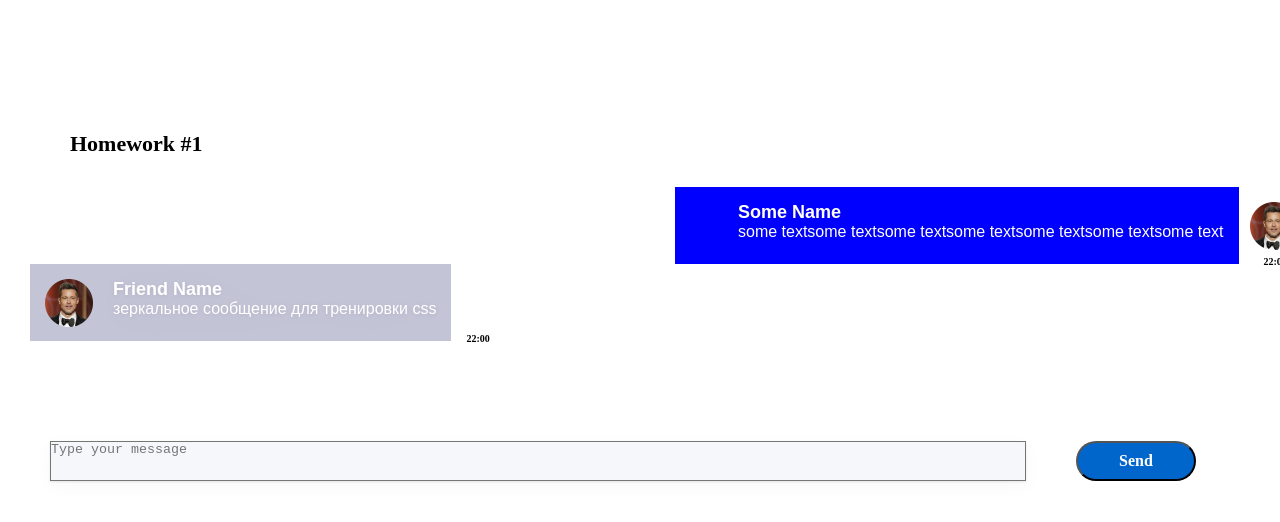
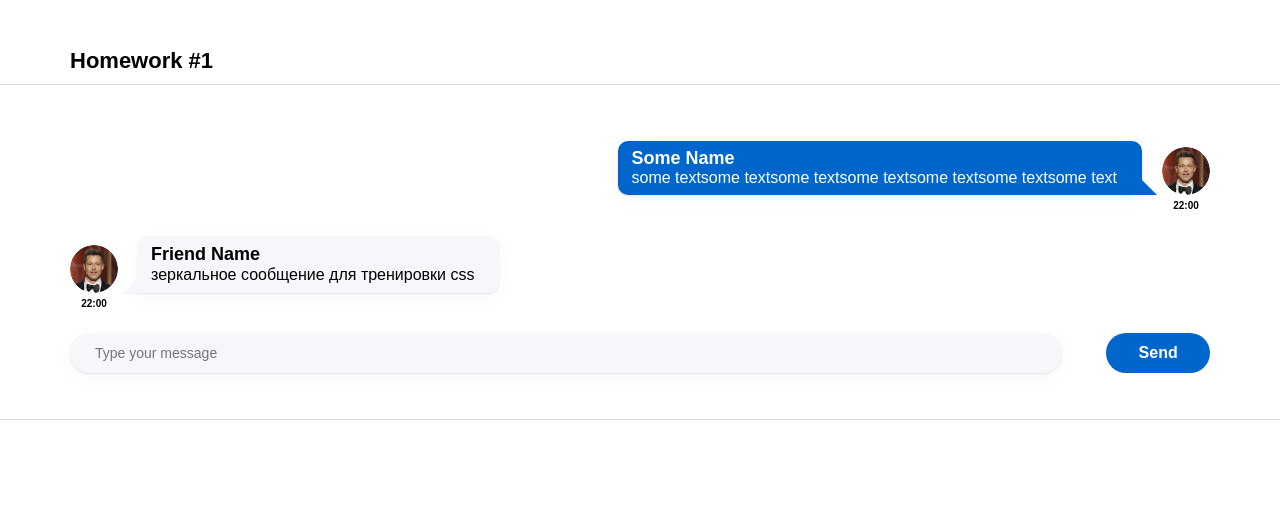
Before and after one commit to Wowaxur/homeworks-02-sprint, a React (Create React App) app: page / in a window 1280 px wide. Shown: the top 522 px of the page. Built offline with nearby package versions, Linux system fonts and the light colour scheme.

Commit message:
hw1 27.12

```diff
--- a/package.json
+++ b/package.json
@@ -1,6 +1,6 @@
 {
   "name": "hws2",
-  "homepage": "http://IgnatZakalinsky.github.io/hws2",
+  "homepage": "https://Wowaxur.github.io/homeworks-02-sprint",
   "version": "0.1.0",
   "private": true,
   "dependencies": {
--- a/src/s1-main/App.module.css
+++ b/src/s1-main/App.module.css
@@ -1,24 +1,26 @@
 .App {
-    width: 1280px;
-    --header_height: 60px;
-    padding: 131px 0px 216px 0px;
 
 
 }
 
 .hw {
-    display: flex;
-    flex-direction: column;
-    gap: 100px;
-    padding: 30px;
+    box-sizing: border-box;
+    margin: 0;
 }
 
 .hwTitle {
-    margin-left: 70px;
-    color: #000;
-    font-family: Montserrat;
+    font-family: Montserrat,sans-serif;
     font-size: 22px;
-    font-style: normal;
     font-weight: 600;
-    line-height: normal;
+    line-height: 27px;
+    margin-bottom: 10px;
+    margin-top: 47px;
+    padding-left: 70px;
 }
+.messageBlock{
+    border: 1px solid #d9d9d9;
+    border-left: none;
+    border-right: none;
+    min-height: 336px;
+    padding: 32px 70px;
+}
--- a/src/s2-homeworks/hw01/HW1.tsx
+++ b/src/s2-homeworks/hw01/HW1.tsx
@@ -59,13 +59,14 @@ const HW1 = () => {
             <div className={s2.hwTitle}>Homework #1</div>
             <div className={s2.hw}>
                 {/*проверка отображения (не менять)*/}
-                <div>
+                <div className={s2.messageBlock}>
                     <Message message={message0} />
                     <FriendMessage message={friendMessage0} />
+                    <MessageSender M={Message} />
                 </div>
 
                 {/*для автоматической проверки дз (не менять)*/}
-                <MessageSender M={Message} />
+
             </div>
         </div>
     )
--- a/src/s2-homeworks/hw01/friend-message/FriendMessage.module.css
+++ b/src/s2-homeworks/hw01/friend-message/FriendMessage.module.css
@@ -1,63 +1,74 @@
 .friendMessage {
-
-    margin-right: auto;
-        display: flex;
-        max-width: 575px;
-        height: 77px;
+    align-items: flex-start;
+    display: flex;
+    flex-direction: column;
+    margin: 24px 0 23px;
 }
 
 .friendImageAndText {
-    width: auto;
-    padding: 15px;
+    align-items: flex-end;
     display: flex;
-    justify-content: right;
-    background-color: #c4c4d7;
-    gap: 10px;
+    max-width: 70%;
 }
 
 .friendImageAndText img {
+    border-radius: 50%;
+    height: 48px;
     width: 48px;
-    height: 48px;
+}
+
+.friendText {
+    background-color: #f5f7fb;
+    border-radius: 10px 10px 10px 0;
+    box-shadow: 0 5px 20px rgba(29,33,38,.03), 0 1px 2px rgba(29,33,38,.1);
+    display: flex;
+    flex-direction: column;
+    margin-left: 20px;
+    max-width: 100%;
+    padding: 7px 25px 8px 13px;
     position: relative;
 }
 
-.friendText {
-    margin-left: 10px;
-    height: 60px;
-    fill: #06C;
-    filter: drop-shadow(0px 1px 2px rgba(29, 33, 38, 0.10)) drop-shadow(0px 5px 20px rgba(29, 33, 38, 0.03));
-
-}
 
 .friendText:after {
-
+    border-bottom: 16px solid #f5f7fb;
+    border-left: 16px solid transparent;
+    border-right: 0 solid transparent;
+    bottom: 0;
+    box-shadow: 0 5px 20px rgba(29,33,38,.01), 0 1px 0 rgba(29,33,38,.05);
+    content: " ";
+    height: 0;
+    left: -15px;
+    position: absolute;
+    right: auto;
+    top: auto;
+    width: 0;
 }
 
 .friendName {
-    color: #FFF;
-    font-family: Montserrat, sans-serif;
+    font-family: Montserrat,sans-serif;
     font-size: 18px;
-    font-style: normal;
     font-weight: 600;
-    line-height: normal;
+    line-height: 22px;
+    text-align: start;
 }
 
 .friendMessageText {
-    color: #FFF;
-    font-family: Montserrat, sans-serif;
+    word-wrap: break-word;
+    font-family: Montserrat,sans-serif;
     font-size: 16px;
-    font-style: normal;
     font-weight: 400;
-    line-height: normal;
+    line-height: 20px;
+    white-space: pre-wrap;
+    white-space: -moz-pre-wrap;
 }
 
 .friendTime {
-    color: #000;
-    font-family: Montserrat;
+    font-family: Montserrat,sans-serif;
     font-size: 10px;
-    font-style: normal;
     font-weight: 600;
-    line-height: normal;
-    margin-top: 12%;
-    margin-left: 15px;
+    line-height: 12px;
+    margin-top: 5px;
+    text-align: center;
+    width: 48px;
 }
--- a/src/s2-homeworks/hw01/message-sender/MessageSender.module.css
+++ b/src/s2-homeworks/hw01/message-sender/MessageSender.module.css
@@ -1,17 +1,27 @@
 .sendForm {
- margin-left: 20px;
     display: flex;
-    gap: 50px;
-    border-radius: 20px;
-
+    gap: 44px;
+    justify-content: right;
 }
 
 .textarea {
-    background: #F5F7FB;
-    box-shadow: 0px 1px 2px 0px rgba(29, 33, 38, 0.10), 0px 5px 20px 0px rgba(29, 33, 38, 0.03);
-    width: 976px;
-    min-height: 40px;
-    resize: none
+    width: 100%;
+
+    padding: 12px 25px;
+
+    font-family: 'Montserrat', sans-serif;
+    font-weight: 400;
+    font-size: 14px;
+    line-height: 16px;
+
+    box-sizing: border-box;
+    background: #f5f7fb;
+    box-shadow: 0 5px 20px rgba(29, 33, 38, 0.03),
+    0 1px 2px rgba(29, 33, 38, 0.1);
+    border-radius: 20px;
+    border: none;
+    outline: none;
+    resize: none;
 }
 ::-webkit-input-placeholder{
 
@@ -28,20 +38,21 @@
 .button {
     width: 120px;
     height: 40px;
-    top: 432px;
-    left: 1090px;
+
+    color: white;
+    background: #06c;
     border-radius: 20px;
-    background-color:#0066CC;
-    font-family: Montserrat;
+    border: none;
+
+    font-family: 'Montserrat', sans-serif;
+    font-weight: 600;
     font-size: 16px;
-    font-weight: 600;
     line-height: 20px;
-    color: white;
 }
 
 .button:hover {
-
+    cursor: pointer;
 }
 .button:active {
-
+    cursor: progress;
 }
--- a/src/s2-homeworks/hw01/message/Message.module.css
+++ b/src/s2-homeworks/hw01/message/Message.module.css
@@ -1,34 +1,48 @@
 .message {
-
-    margin-left: auto;
-    box-sizing: border-box;
+    align-items: flex-end;
     display: flex;
-    max-width: 575px;
-    height: 77px;
-    gap: 10px;
+    flex-direction: column;
+    margin: 24px 0 23px;
 }
 
 .imageAndText {
-    padding: 15px;
+    align-items: flex-end;
     display: flex;
-    background-color: blue;
+    flex-direction: row-reverse;
+    max-width: 70%;
 }
 
 .imageAndText img {
+    border-radius: 50%;
+    height: 48px;
     width: 48px;
-    height: 48px;
-    position: relative;
-    left: 105%;
 }
 
 .text {
-    height: 60px;
-    fill: #06C;
-    filter: drop-shadow(0px 1px 2px rgba(29, 33, 38, 0.10)) drop-shadow(0px 5px 20px rgba(29, 33, 38, 0.03));
+    background-color: #06c;
+    border-radius: 10px;
+    box-shadow: 0 5px 20px rgba(29,33,38,.03), 0 1px 2px rgba(29,33,38,.1);
+    display: flex;
+    flex-direction: column;
+    margin-right: 20px;
+    max-width: 100%;
+    padding: 7px 25px 8px 13px;
+    position: relative;
 }
 
 .text:after {
+    content: ' ';
+    position: absolute;
+    width: 0;
+    height: 0;
+    right: -15px;
 
+    left: auto;
+    top: auto;
+    bottom: 0;
+
+    border: 16px solid;
+    border-color: transparent transparent #06c transparent;
 }
 
 .name {
@@ -47,15 +61,17 @@
     font-style: normal;
     font-weight: 400;
     line-height: normal;
+    word-wrap: break-word;
+    white-space: pre-wrap;
+    white-space: -moz-pre-wrap;
 }
 
 .time {
-    color: #000;
-    font-family: Montserrat;
+    font-family: Montserrat,sans-serif;
     font-size: 10px;
-    font-style: normal;
     font-weight: 600;
-    line-height: normal;
-    margin-top: 12%;
-    margin-left: 15px;
+    line-height: 12px;
+    margin-top: 5px;
+    text-align: center;
+    width: 48px;
 }
```
